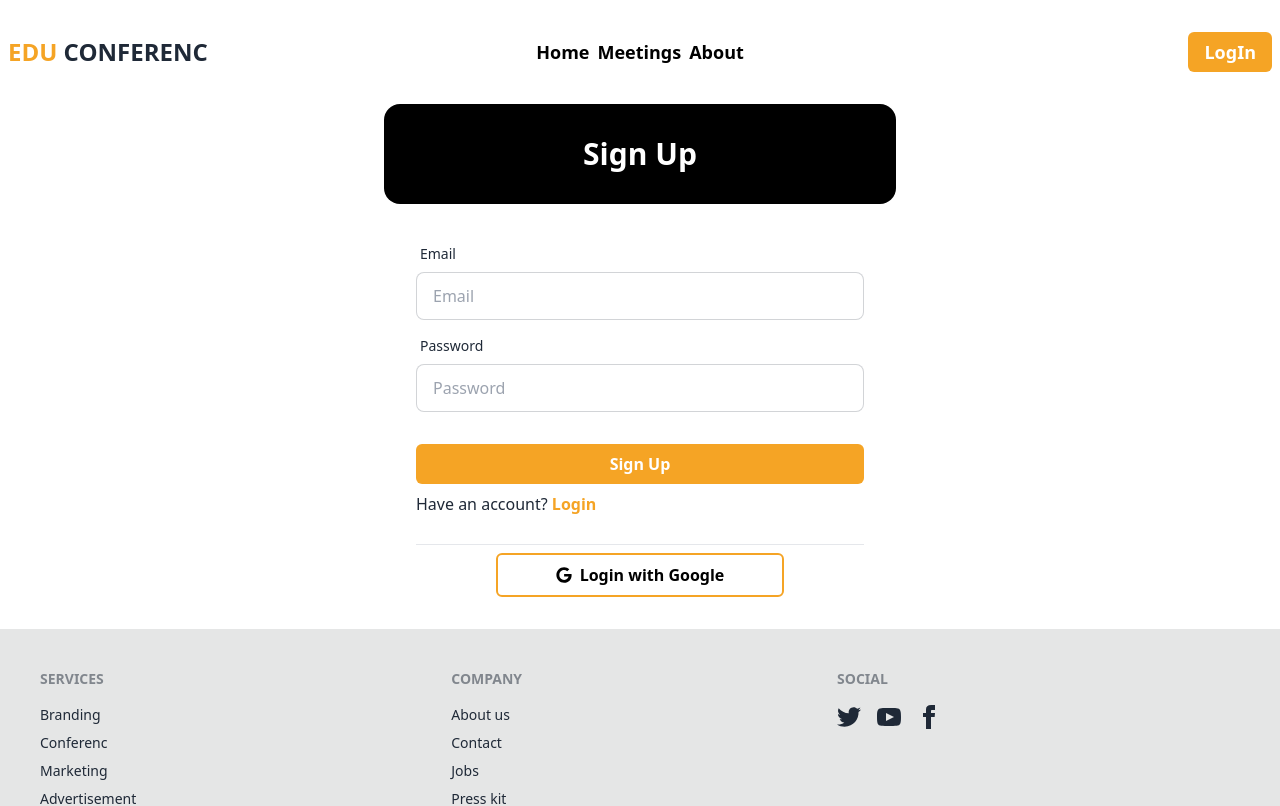
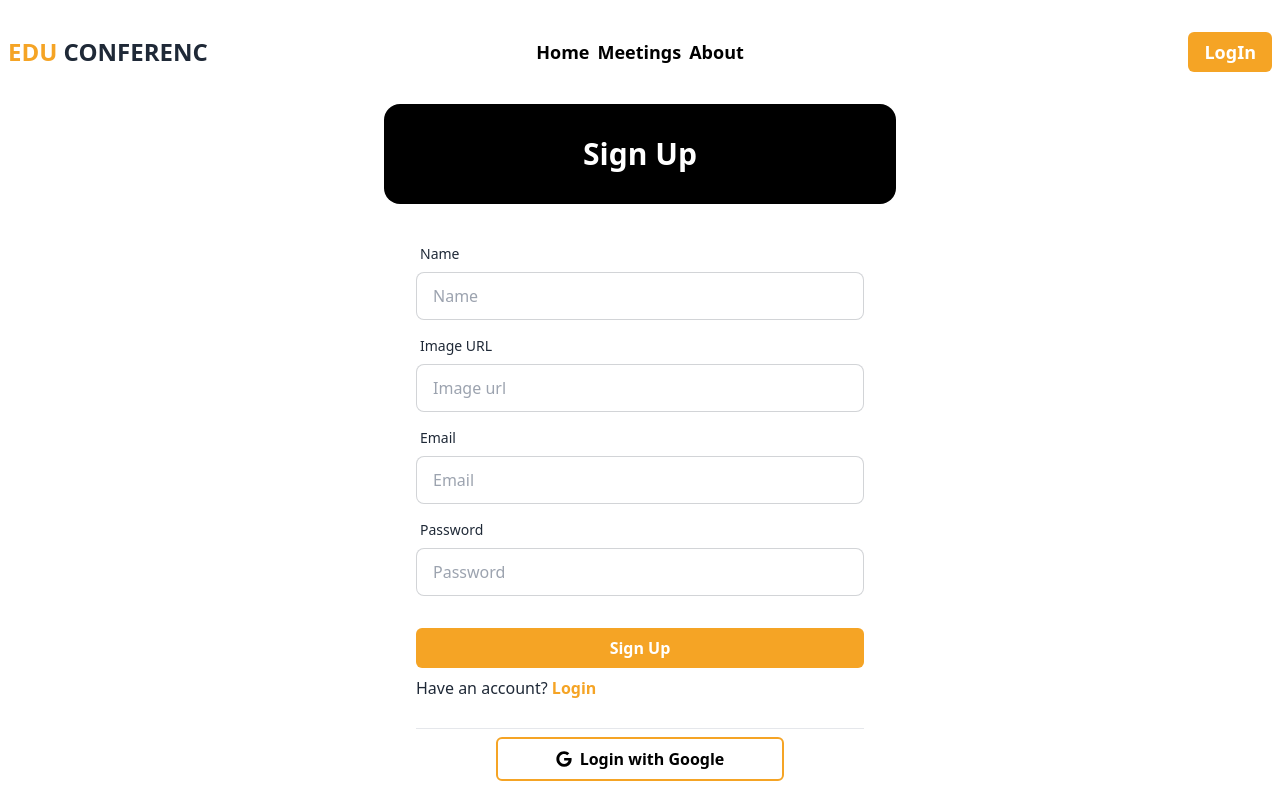
Before and after one commit to SilentNirab/a9-event-management, a React (Vite) app: page /signup in a window 1280 px wide. Shown: the top 806 px of the page. Built offline with nearby package versions, Linux system fonts and the light colour scheme; no server answers.

Commit message:
Update login page

```diff
--- a/src/Pages/EventDetails/EventDetails.jsx
+++ b/src/Pages/EventDetails/EventDetails.jsx
@@ -21,10 +21,10 @@ const EventDetails = () => {
                         <p className='absolute bottom-0 left-0 bg-black text-white font-bold text-lg p-4'>${price}</p>
                     </div>
                     <div className="card-body">
-                       <div className="">
-                       <span className='flex items-center text-lg '><FaCalendar></FaCalendar>:{date}</span>
-                        <button className='bg-[#F5A425] text-white text-md font-bold px-4 py-2 rounded-md'>Book Now</button>
-                       </div>
+                        <div className=" flex justify-between">
+                            <span className='flex items-center text-lg '><FaCalendar></FaCalendar>:{date}</span>
+                            <button className='bg-[#F5A425] text-white text-md font-bold px-4 py-2 rounded-md'>Book Now</button>
+                        </div>
                         <h2 className="card-title text-3xl ">{title}</h2>
                         <p>{details}</p>
 
--- a/src/Pages/Home/EventCard.jsx
+++ b/src/Pages/Home/EventCard.jsx
@@ -14,7 +14,7 @@ const EventCard = ({ event }) => {
                     <h2 className="card-title">{title}</h2>
                     <p>{details.slice(0, 100)}...</p>
                     <div className="card-actions justify-between">
-                    <span className='bg-black p-4 text-white'>{date}</span>
+                    <span className='bg-black px-4 py-2 text-white'>{date}</span>
                         <Link to={`/event/${id}`}>
                             <button className="bg-[#F5A425] text-white text-md font-bold px-4 py-2 rounded-md">View Details</button>
                         </Link>
--- a/src/Pages/SignUp/SignUp.jsx
+++ b/src/Pages/SignUp/SignUp.jsx
@@ -9,11 +9,11 @@ const SignUp = () => {
         const handelSignUp = e =>{
             e.preventDefault();
             const form = new FormData(e.currentTarget);
+            const name = form.get('name');
+            const imgUrl = form.get('imgUrl');
             const email = form.get('email');
             const password = form.get('password');
-            console.log(email,password);
-
-            signUp(email, password)
+            signUp(name,imgUrl,email, password)
             .then(result=>{
                 console.log(result.user);
             })
@@ -30,18 +30,18 @@ const SignUp = () => {
                     <h3 className="text-3xl text-white font-bold text-center py-8">Sign Up</h3>
                 </div>
                 <form onSubmit={handelSignUp} className="card-body 2">
-                    {/* <div className="form-control">
+                     <div className="form-control">
                         <label className="label">
                             <span className="label-text">Name</span>
                         </label>
-                        <input type="text" placeholder="Name" className="input input-bordered" required />
+                        <input type="text" name="name" placeholder="Name" className="input input-bordered" required />
                     </div>
                     <div className="form-control">
                         <label className="label">
                             <span className="label-text">Image URL</span>
                         </label>
-                        <input type="text" placeholder="Image url" className="input input-bordered" required />
-                    </div> */}
+                        <input type="text" name="imgUrl" placeholder="Image url" className="input input-bordered" required />
+                    </div>
                     <div className="form-control">
                         <label className="label">
                             <span className="label-text">Email</span>
```
